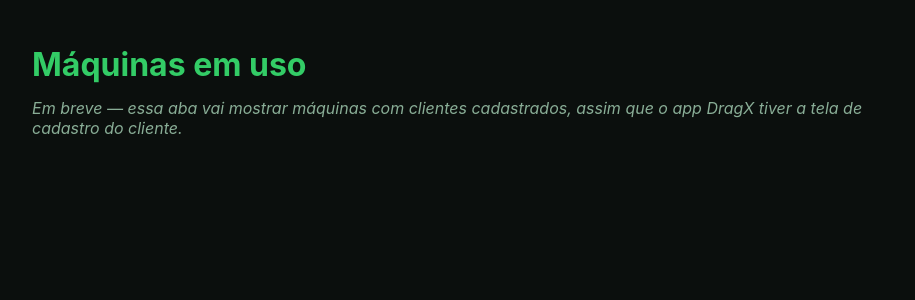
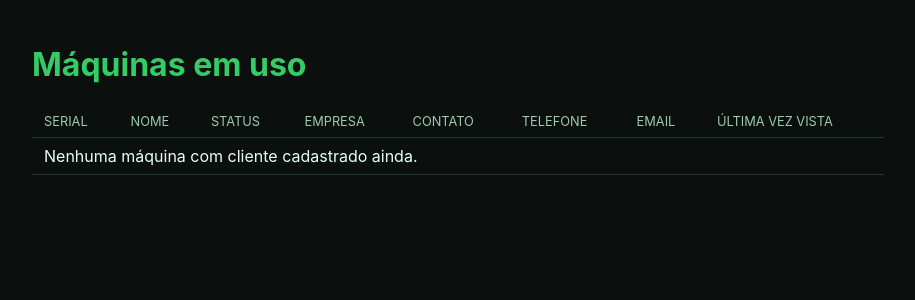
Before and after one commit to guilhermeamorim123/sac-mix, a FastAPI app: page /machines/em-uso in a window 1280 px wide. Shown: the part 62-362 px from the top of the page, without its empty margins (182-1097 px from the left). Run offline with FastAPI, Linux system fonts and the light colour scheme; the visitor is signed in with stand-in values (Sample User, id 1).

Commit message:
feat(fleet-panel): show registered customer details on the 'Máquinas em uso' page

```diff
--- a/hardware-re/fleet-panel/main.py
+++ b/hardware-re/fleet-panel/main.py
@@ -30,6 +30,7 @@ from models import (
     get_latest_release,
     get_machine_status,
     list_machines,
+    list_registered_machines,
     register_machine,
     rename_machine,
     unblock_machine,
@@ -171,8 +172,9 @@ def machines_unblock(machine_id: int, db_session: Session = Depends(get_db), _:
 
 
 @app.get("/machines/em-uso", response_class=HTMLResponse)
-def machines_em_uso(request: Request, _: None = Depends(require_login)):
-    return templates.TemplateResponse(request, "machines_em_uso.html", {})
+def machines_em_uso(request: Request, db_session: Session = Depends(get_db), _: None = Depends(require_login)):
+    machines = list_registered_machines(db_session)
+    return templates.TemplateResponse(request, "machines_em_uso.html", {"machines": machines})
 
 
 @app.get("/machines/add", response_class=HTMLResponse)
--- a/hardware-re/fleet-panel/templates/machines_em_uso.html
+++ b/hardware-re/fleet-panel/templates/machines_em_uso.html
@@ -2,8 +2,36 @@
 {% block title %}Máquinas em uso - Painel DragX{% endblock %}
 {% block content %}
 <h1>Máquinas em uso</h1>
-<p class="placeholder-msg">
-  Em breve — essa aba vai mostrar máquinas com clientes cadastrados,
-  assim que o app DragX tiver a tela de cadastro do cliente.
-</p>
+<div class="table-scroll">
+<table class="machines-table">
+  <thead>
+    <tr>
+      <th>Serial</th>
+      <th>Nome</th>
+      <th>Status</th>
+      <th>Empresa</th>
+      <th>Contato</th>
+      <th>Telefone</th>
+      <th>Email</th>
+      <th>Última vez vista</th>
+    </tr>
+  </thead>
+  <tbody>
+    {% for m in machines %}
+    <tr>
+      <td>{{ m.serial }}</td>
+      <td>{{ m.name or '-' }}</td>
+      <td>{{ m.status or '-' }}</td>
+      <td>{{ m.company_name }}</td>
+      <td>{{ m.contact_name }}</td>
+      <td>{{ m.phone }}</td>
+      <td>{{ m.email }}</td>
+      <td>{{ m.last_seen_at }}</td>
+    </tr>
+    {% else %}
+    <tr><td colspan="8">Nenhuma máquina com cliente cadastrado ainda.</td></tr>
+    {% endfor %}
+  </tbody>
+</table>
+</div>
 {% endblock %}
```
Also changed, not shown: hardware-re/fleet-panel/models.py (+14 -0 lines), hardware-re/fleet-panel/selfcheck.py (+28 -9 lines).
